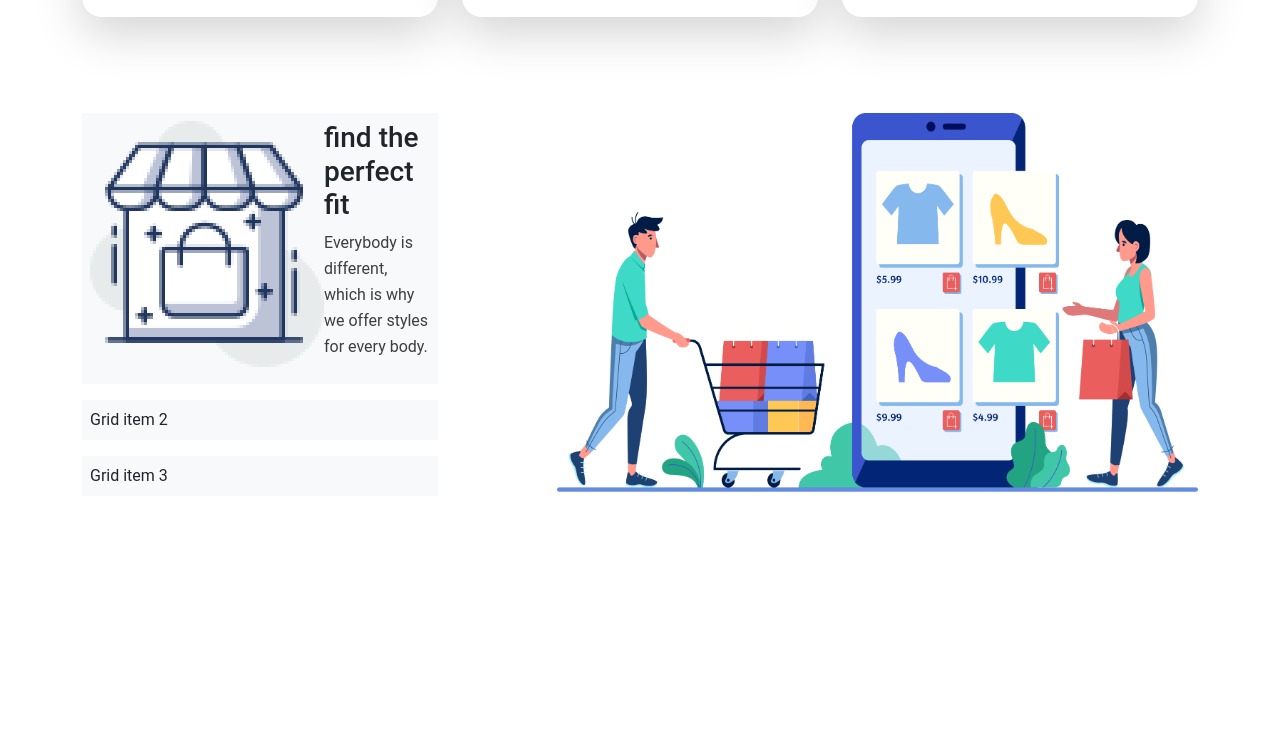
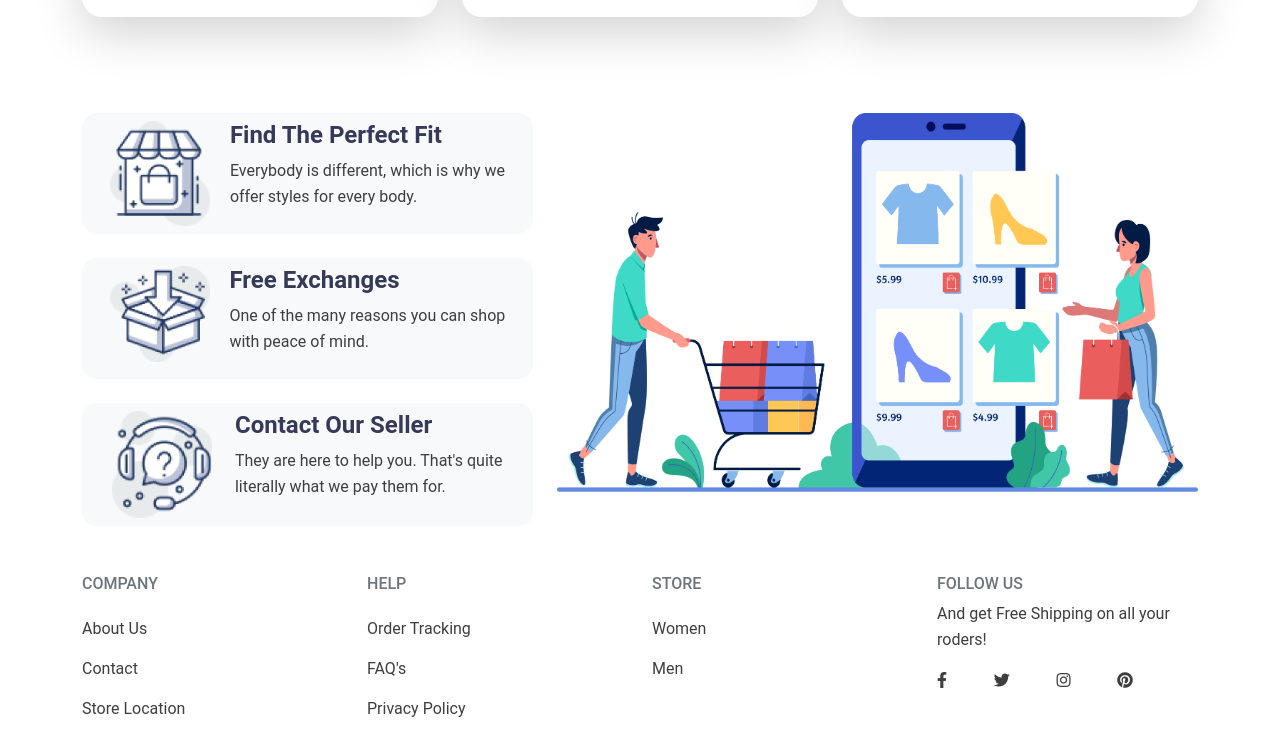
Before and after one commit to aLAM-mAHBUB/hero-assignment-2, a plain HTML site: page index.html in a window 1280 px wide. Shown: the part 2070-2800 px from the top of the page. Before the commit the page ends 2566 px from the top, so only its background shows below. Drawn offline with nearby package versions, Linux system fonts and the light colour scheme.

Commit message:
almost done assignment. some customization is required

```diff
--- a/index.html
+++ b/index.html
@@ -183,27 +183,136 @@
     <!-- ABOUT US AREA STARTS HERE -->
     <section class="container">
         <div class="row">
-            <div class="col-lg-4">
-                <div class="d-grid gap-3">
-                    <div class="p-2 bg-light d-flex">
+            <div class="col-lg-5">
+                <div class="d-grid gap-4">
+                    <div class="p-2 bg-light about-left-side d-flex flex-row justify-content-evenly">
                         <div>
                             <img src="image/image 12.png" alt="service picture">
                         </div>
                         <div>
-                            <h3>find the perfect fit</h3>
-                            <p>Everybody is different, which is why we offer styles for every body.</p>
+                            <h4 class="text-capitalize blue-highlight">find the perfect fit</h4>
+                            <p>Everybody is different, which is why we <br> offer styles for every body.</p>
                         </div>
                     </div>
-                    <div class="p-2 bg-light">Grid item 2</div>
-                    <div class="p-2 bg-light">Grid item 3</div>
+                    <div class="p-2 bg-light about-left-side d-flex flex-row justify-content-evenly">
+                        <div>
+                            <img src="image/image 13.png" alt="service picture">
+                        </div>
+                        <div>
+                            <h4 class="text-capitalize blue-highlight">free exchanges</h4>
+                            <p>One of the many reasons you can shop <br> with peace of mind.</p>
+                        </div>
+                    </div>
+                    <div class="p-2 bg-light about-left-side d-flex flex-row justify-content-evenly">
+                        <div>
+                            <img src="image/image 14.png" alt="service picture">
+                        </div>
+                        <div>
+                            <h4 class="text-capitalize blue-highlight">contact our seller</h4>
+                            <p>They are here to help you. That's quite <br> literally what we pay them for.</p>
+                        </div>
+                    </div>
                 </div>
             </div>
-            <div class="col-lg-7  about-right-side ms-auto">
+            <div class="col-lg-7 about-right-side ms-auto">
                 <img src="image/XMLID 1.png" alt="Shopping Cart">
             </div>
         </div>
     </section>
     <!-- ABOUT US AREA ENDS HERE -->
+
+    <!-- CONTACT AREA STARTS HERE -->
+    <section class="container contact-area py-5">
+        <div class="row">
+            <div class="col-lg-3">
+                <h6 class="text-uppercase text-secondary">company</h6>
+                <ul class="list-unstyled py-2">
+                    <li class="py-2">
+                        <a class="text-capitalize" href="#">about us</a>
+                    </li>
+                    <li class="py-2">
+                        <a class="text-capitalize" href=" #">contact</a>
+                    </li>
+                    <li class="py-2">
+                        <a class="text-capitalize" href=" #">store location</a>
+                    </li>
+                    <li class="py-2">
+                        <a class="text-capitalize" href=" #">careers</a>
+                    </li>
+                </ul>
+            </div>
+            <div class="col-lg-3">
+                <h6 class="text-uppercase text-secondary">help</h6>
+                <ul class="list-unstyled py-2">
+                    <li class="py-2">
+                        <a class="text-capitalize " href="#">order tracking</a>
+                    </li>
+                    <li class="py-2">
+                        <a class=" href=" #">FAQ's</a>
+                    </li>
+                    <li class="py-2">
+                        <a class="text-capitalize" href=" #">privacy policy</a>
+                    </li>
+                    <li class="py-2">
+                        <a class="text-capitalize" href=" #">terms & conditions</a>
+                    </li>
+                </ul>
+            </div>
+            <div class="col-lg-3">
+                <h6 class="text-uppercase text-secondary">store</h6>
+                <ul class="list-unstyled py-2">
+                    <li class="py-2">
+                        <a class="text-capitalize" href="#">women</a>
+                    </li>
+                    <li class="py-2">
+                        <a class="text-capitalize" href=" #">men</a>
+                    </li>
+                </ul>
+            </div>
+            <div class="col-lg-3">
+                <h6 class="text-uppercase text-secondary">follow us</h6>
+                <p>And get Free Shipping on all your roders!</p>
+                <ul class="list-unstyled d-flex justify-content-between w-75">
+                    <li>
+                        <a class="" href="#"><i class="fab fa-facebook-f"></i></a>
+                    </li>
+                    <li>
+                        <a class="" href="#"><i class="fab fa-twitter"></i></a>
+                    </li>
+                    <li>
+                        <a class="" href="#"><i class="fab fa-instagram"></i></a>
+                    </li>
+                    <li>
+                        <a class="" href="#"><i class="fab fa-pinterest"></i></a>
+                    </li>
+                </ul>
+            </div>
+        </div>
+
+        <div class="container">
+            <div class="row">
+                <div class="col-12">
+                    <div class="text-center">
+                        <h3>Sign up now & get 10% off</h3>
+                        <p><small>Be the first to know about our new arrivals and exclusive offers.</small></p>
+                    </div>
+                    <div class="d-flex justify-content-center">
+                        <form class="row g-3">
+                            <div class="col-auto">
+                                <label for="inputPassword2" class="visually-hidden">Password</label>
+                                <input type="password" class="form-control" id="inputPassword2" placeholder="Password">
+                            </div>
+                            <div class="col-auto">
+                                <button type="submit" class="btn btn-primary mb-3">Confirm identity</button>
+                            </div>
+                        </form>
+                    </div>
+                </div>
+            </div>
+        </div>
+    </section>
+    <!-- CONTACT AREA ENDS HERE -->
+
 
 
     <script src="https://cdn.jsdelivr.net/npm/bootstrap@5.0.0-beta1/dist/js/bootstrap.bundle.min.js"
--- a/style.css
+++ b/style.css
@@ -20,14 +20,16 @@ p {
 }
 /* header area starts here */
 
-ul li a {
-    border-bottom: 2px solid black;
-    transition-duration: 1s;
+.header-area ul li {
+    padding: 0px 15px;
+}
+.header-area ul li a {
+    text-decoration: none;
+    color: #3e3e3e;
 }
 
-ul li a:hover {
-    border-bottom: 2px solid black;
-    transition-duration: 0.5s;
+.header-area ul li a:hover {
+    text-decoration: line-through;
 }
 
 .header-area {
@@ -107,12 +109,32 @@ ul li a:hover {
     padding: 10px;
     border-radius: 20px;
 }
-.about-image img {
+.about-left-side img {
     width: 100px;
-    padding: 10px;
+}
+
+.about-left-side {
+    padding: 20px 20px;
+    border-radius: 15px;
+}
+
+.about-left-side h4 {
+    font-size: 24px;
+    font-weight: bold;
 }
 
 .about-right-side img {
     width: 100%;
 }
 /* about us area ends here */
+
+/* contact area starts here */
+
+.contact-area ul li a {
+    text-decoration: none;
+    color: #3e3e3e;
+}
+.contact-area ul li a:hover {
+    text-decoration: line-through;
+}
+/* contact area ends here */
```
